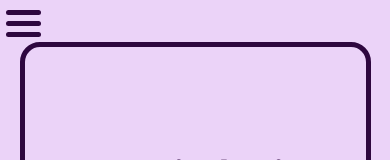
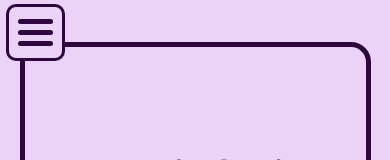
Before and after one commit to DrDrProfRosenthal/nextjs-dashboard, a Next.js app: page / in a window 390 px wide. Shown: the top 160 px of the page. Built offline with nearby package versions, Linux system fonts and the light colour scheme; a web font is replaced by a local one.

Commit message:
9 commit

```diff
--- a/app/page.tsx
+++ b/app/page.tsx
@@ -14,13 +14,13 @@ export default function Page() {
 
 
 
-
-      <div className="hamburger-con" id="hamburger-con">
+   <div className=''>
+      <div className="hamburgerparent hamburger-con red" id="hamburger-con">
           <div className="bar1 bold-background-color"></div>
           <div className="bar2 bold-background-color"></div>
           <div className="bar3 bold-background-color"></div>
       </div>
-
+    </div>
 
 
 
--- a/app/ui/global.css
+++ b/app/ui/global.css
@@ -51,10 +51,10 @@ body, html {
  }
 
  .light-background-color{
-   color: #7A1CAC;
+   background-color: rgb(122, 28, 172);
  }
 
- .calm-color{
+ .calm-background-color{
    background-color: #FFF5E1;
  }
 
@@ -67,9 +67,13 @@ body, html {
   background-color: #2E073F;
 }
 
+
 .bold-border-color{
-  border-color: #2E073F;
+  border-color: rgb(46, 7, 63);
 }
+
+
+
 
 input::-webkit-input-placeholder {
   color: #2E073F;
@@ -245,6 +249,14 @@ input:focus{
 
 }
 
+.hamburgerparent {
+  border:3px solid;
+  border-radius:10px;
+  max-width: 10vw;
+  max-height: 10vw;
+  padding: 6px 9px;
+
+}
 
 .hamburger-con {
   display: inline-block;
@@ -253,7 +265,10 @@ input:focus{
   position: fixed;
   top: 1vw;
   left: 1.5vw;
+  border-color: rgb(46, 7, 63);
+  background-color: #EBD3F8;
 }
+
 
 
 .bar1, .bar2, .bar3 {
@@ -306,4 +321,55 @@ input:focus{
       margin:5% 0%;
     }
 
+
+
+
+.hamburgerparent {
+  border:3px solid;
+  border-radius:10px;
+  max-width: min-content;
+  max-height: min-content;
+  padding: 6px 9px;
+
 }
+
+.hamburger-con {
+  display: inline-block;
+  cursor: pointer;
+  z-index: 99;
+  position: fixed;
+  top: 1vw;
+  left: 1.5vw;
+  border-color: rgb(46, 7, 63);
+  background-color: #EBD3F8;
+}
+
+
+
+.bar1, .bar2, .bar3 {
+  width: 35px;
+  height: 5px;
+  margin: 6px 0;
+  transition: 0.4s;
+  border-radius: 10px;
+
+}
+
+.change .bar1 {
+  transform: translate(0, 11px) rotate(-45deg);
+}
+
+.change .bar2 {opacity: 0;}
+
+.change .bar3 {
+  transform: translate(0, -11px) rotate(45deg);
+}
+
+
+
+
+
+
+
+
+}
```
